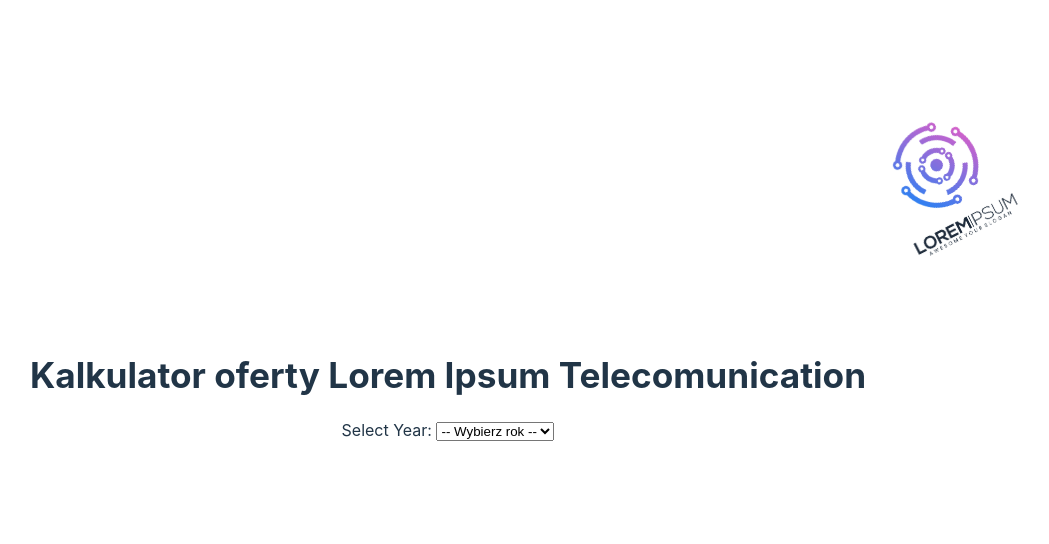
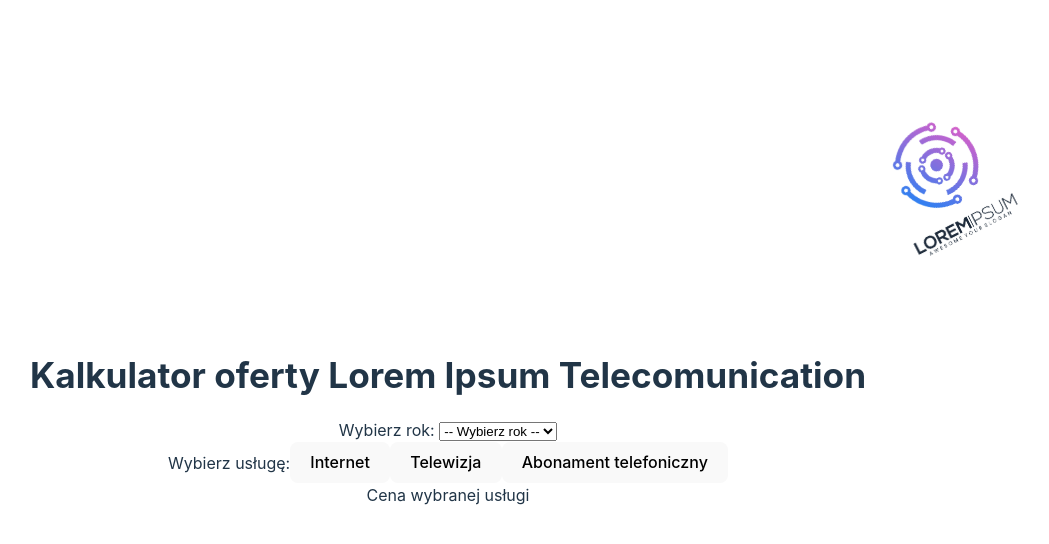
Before and after one commit to Kyorugi/ideo-app, a React (Vite) app in the folder vite-project-ideo-app/: page / in a window 1280 px wide. Shown: the top 544 px of the page, without its empty margins (224-1273 px from the left). Built offline with nearby package versions, Linux system fonts and the light colour scheme.

Commit message:
checking available services and displaying them to the user

```diff
--- a/vite-project-ideo-app/src/App.tsx
+++ b/vite-project-ideo-app/src/App.tsx
@@ -8,7 +8,7 @@ interface Service {
   prices: {
     [year: string]: number;
   };
-  dependantServices?: string;
+  dependentServices?: string;
 }
 
 interface ServicePackage {
@@ -26,6 +26,7 @@ interface Data {
 function App() {
   const [data, setData] = useState<Data | null>(null);
   const [availableYears, setAvailableYears] = useState<string[]>([]);
+  const [servicesName, setServicesName] = useState<String[]>([]);
 
   const fetchData = async () => {
     try {
@@ -57,13 +58,11 @@ function App() {
   }, [data]);
 
   useEffect(() => {
-    // Aktualizuj dostępne lata, gdy dane zostaną zmienione
+    // updating the available years when the data changes
     if (data) {
-      const years = Object.keys(
-        data.services.reduce((acc, service) => {
-          return { ...acc, ...service.prices };
-        }, {})
-      );
+      const years = data.services
+        .filter((service) => !("dependentServices" in service))
+        .flatMap((service) => Object.keys(service.prices));
 
       const packageYears = Object.keys(
         data.servicePackages.reduce((acc, servicePackage) => {
@@ -73,9 +72,17 @@ function App() {
 
       const allYears = Array.from(new Set([...years, ...packageYears]));
       const sortedAllYears = allYears.sort((a, b) => Number(a) - Number(b));
-      console.log(sortedAllYears[0]);
 
       setAvailableYears(sortedAllYears);
+
+      //checking available services, setting an exception on dependent services
+      const filteredServices = data.services.filter(
+        (service) => !service.dependentServices
+      );
+      const servicesName = filteredServices.map((service) => service.name);
+      console.log(servicesName);
+
+      setServicesName(servicesName);
     }
   }, [data]);
 
@@ -90,7 +97,7 @@ function App() {
       </div>
       <div>
         <h1>Kalkulator oferty Lorem Ipsum Telecomunication</h1>
-        <label htmlFor="year-select">Select Year: </label>
+        <label htmlFor="year-select">Wybierz rok: </label>
         <select id="year-select">
           <option value="">-- Wybierz rok --</option>
           {availableYears.map((year) => (
@@ -100,6 +107,15 @@ function App() {
           ))}
         </select>
       </div>
+      <div>
+        <label>Wybierz usługę:</label>
+        {servicesName.map((service, index) => (
+          <button key={index}>{service}</button>
+        ))}
+      </div>
+      <div>
+        <label>Cena wybranej usługi</label>
+      </div>
     </>
   );
 }
--- a/vite-project-ideo-app/src/api/data.json
+++ b/vite-project-ideo-app/src/api/data.json
@@ -15,6 +15,16 @@
         "2024": 49,
         "2025": 59
       }
+    },
+    {
+      "name": "Netflix",
+      "prices": {
+        "2023": 29,
+        "2024": 29,
+        "2025": 29,
+        "2026": 30
+      },
+      "dependentServices": "Internet"
     },
     {
       "name": "Abonament telefoniczny",
```
